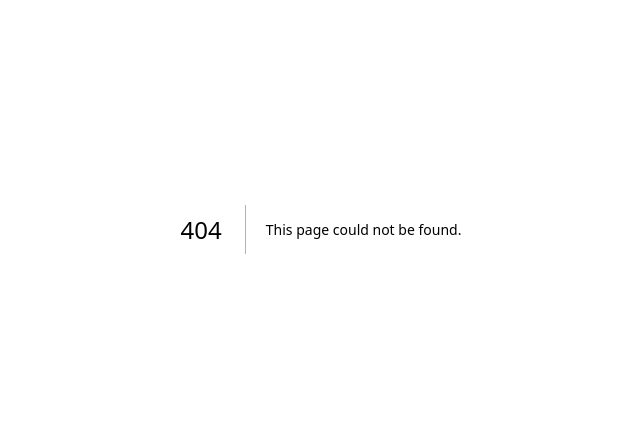
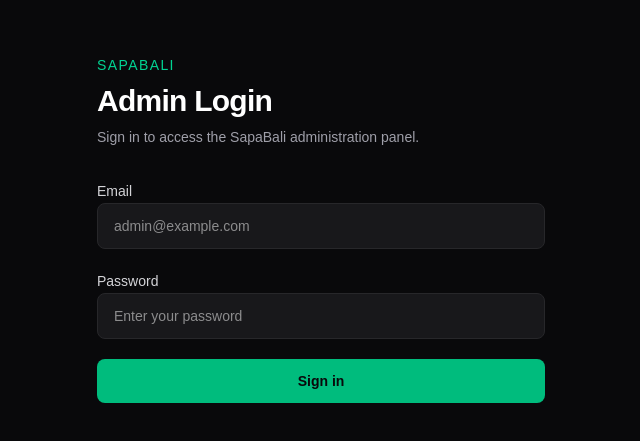
Before and after one commit to Rakaa401/sapabali, a Next.js app: page /admin/login in a window 1280 px wide. Before the commit this address had no page. Shown: the part 171-612 px from the top of the page, without its empty margins (319-959 px from the left). Built offline with nearby package versions, Linux system fonts and the light colour scheme; no server answers.

Commit message:
feat: implement admin authentication and protected routes

```diff
--- /dev/null
+++ b/src/app/admin/(protected)/layout.tsx
@@ -0,0 +1,31 @@
+
+import { redirect } from "next/navigation";
+import { createClient } from "@/lib/supabase/server";
+
+export default async function AdminLayout({
+  children,
+}: {
+  children: React.ReactNode;
+}) {
+  const supabase = await createClient();
+
+  const {
+    data: { user },
+  } = await supabase.auth.getUser();
+
+  if (!user) {
+    redirect("/admin/login");
+  }
+
+  const { data: admin } = await supabase
+    .from("admin_users")
+    .select("id, role")
+    .eq("id", user.id)
+    .maybeSingle();
+
+  if (!admin) {
+    redirect("/admin/login?error=unauthorized");
+  }
+
+  return <>{children}</>;
+}
--- /dev/null
+++ b/src/app/admin/(protected)/page.tsx
@@ -0,0 +1,17 @@
+
+import LogoutButton from "@/components/admin/logout-button";
+
+export default function AdminPage() {
+  return (
+    <main className="flex min-h-screen items-start justify-between bg-zinc-950 p-8 text-white">
+      <div>
+        <h1 className="text-2xl font-semibold">SapaBali Admin</h1>
+        <p className="mt-2 text-zinc-400">
+          Authentication and admin authorization are working.
+        </p>
+      </div>
+
+      <LogoutButton />
+    </main>
+  );
+}
--- /dev/null
+++ b/src/app/admin/login/page.tsx
@@ -0,0 +1,102 @@
+
+"use client";
+
+import { useState, type FormEvent } from "react";
+import { useRouter } from "next/navigation";
+import { createClient } from "@/lib/supabase/client";
+
+export default function AdminLoginPage() {
+  const router = useRouter();
+  const supabase = createClient();
+
+  const [email, setEmail] = useState("");
+  const [password, setPassword] = useState("");
+  const [error, setError] = useState("");
+  const [loading, setLoading] = useState(false);
+
+  async function handleLogin(event: FormEvent<HTMLFormElement>) {
+    event.preventDefault();
+    setError("");
+    setLoading(true);
+
+    const { error } = await supabase.auth.signInWithPassword({
+      email,
+      password,
+    });
+
+    if (error) {
+      setError("Email atau password salah. Silakan coba lagi.");
+      setLoading(false);
+      return;
+    }
+
+    router.replace("/admin");
+    router.refresh();
+  }
+
+  return (
+    <main className="flex min-h-screen items-center justify-center bg-zinc-950 px-6 text-white">
+      <div className="w-full max-w-md space-y-8">
+        <div className="space-y-2">
+          <p className="text-sm font-medium tracking-widest text-emerald-400">
+            SAPABALI
+          </p>
+          <h1 className="text-3xl font-semibold tracking-tight">
+            Admin Login
+          </h1>
+          <p className="text-sm text-zinc-400">
+            Sign in to access the SapaBali administration panel.
+          </p>
+        </div>
+
+        <form onSubmit={handleLogin} className="space-y-5">
+          <div className="space-y-2">
+            <label htmlFor="email" className="text-sm text-zinc-300">
+              Email
+            </label>
+            <input
+              id="email"
+              type="email"
+              autoComplete="email"
+              required
+              value={email}
+              onChange={(event) => setEmail(event.target.value)}
+              placeholder="admin@example.com"
+              className="w-full rounded-lg border border-zinc-800 bg-zinc-900 px-4 py-3 text-sm outline-none transition focus:border-emerald-500"
+            />
+          </div>
+
+          <div className="space-y-2">
+            <label htmlFor="password" className="text-sm text-zinc-300">
+              Password
+            </label>
+            <input
+              id="password"
+              type="password"
+              autoComplete="current-password"
+              required
+              value={password}
+              onChange={(event) => setPassword(event.target.value)}
+              placeholder="Enter your password"
+              className="w-full rounded-lg border border-zinc-800 bg-zinc-900 px-4 py-3 text-sm outline-none transition focus:border-emerald-500"
+            />
+          </div>
+
+          {error && (
+            <p role="alert" className="text-sm text-red-400">
+              {error}
+            </p>
+          )}
+
+          <button
+            type="submit"
+            disabled={loading}
+            className="w-full rounded-lg bg-emerald-500 px-4 py-3 text-sm font-semibold text-zinc-950 transition hover:bg-emerald-400 disabled:cursor-not-allowed disabled:opacity-50"
+          >
+            {loading ? "Signing in..." : "Sign in"}
+          </button>
+        </form>
+      </div>
+    </main>
+  );
+}
--- /dev/null
+++ b/src/components/admin/logout-button.tsx
@@ -0,0 +1,37 @@
+
+"use client";
+
+import { useState } from "react";
+import { useRouter } from "next/navigation";
+import { createClient } from "@/lib/supabase/client";
+
+export default function LogoutButton() {
+  const router = useRouter();
+  const [loading, setLoading] = useState(false);
+
+  async function handleLogout() {
+    setLoading(true);
+
+    const supabase = createClient();
+    const { error } = await supabase.auth.signOut();
+
+    if (error) {
+      setLoading(false);
+      return;
+    }
+
+    router.replace("/admin/login");
+    router.refresh();
+  }
+
+  return (
+    <button
+      type="button"
+      onClick={handleLogout}
+      disabled={loading}
+      className="rounded-lg border border-zinc-700 px-4 py-2 text-sm text-zinc-300 transition hover:bg-zinc-800 disabled:opacity-50"
+    >
+      {loading ? "Signing out..." : "Sign out"}
+    </button>
+  );
+}
--- /dev/null
+++ b/src/proxy.ts
@@ -0,0 +1,44 @@
+
+import { createServerClient } from "@supabase/ssr";
+import { NextResponse, type NextRequest } from "next/server";
+
+export async function proxy(request: NextRequest) {
+  let response = NextResponse.next({
+    request,
+  });
+
+  const supabase = createServerClient(
+    process.env.NEXT_PUBLIC_SUPABASE_URL!,
+    process.env.NEXT_PUBLIC_SUPABASE_ANON_KEY!,
+    {
+      cookies: {
+        getAll() {
+          return request.cookies.getAll();
+        },
+        setAll(cookiesToSet) {
+          cookiesToSet.forEach(({ name, value }) => {
+            request.cookies.set(name, value);
+          });
+
+          response = NextResponse.next({
+            request,
+          });
+
+          cookiesToSet.forEach(({ name, value, options }) => {
+            response.cookies.set(name, value, options);
+          });
+        },
+      },
+    }
+  );
+
+  await supabase.auth.getUser();
+
+  return response;
+}
+
+export const config = {
+  matcher: [
+    "/((?!_next/static|_next/image|favicon.ico|.*\\.(?:svg|png|jpg|jpeg|gif|webp)$).*)",
+  ],
+};
```
